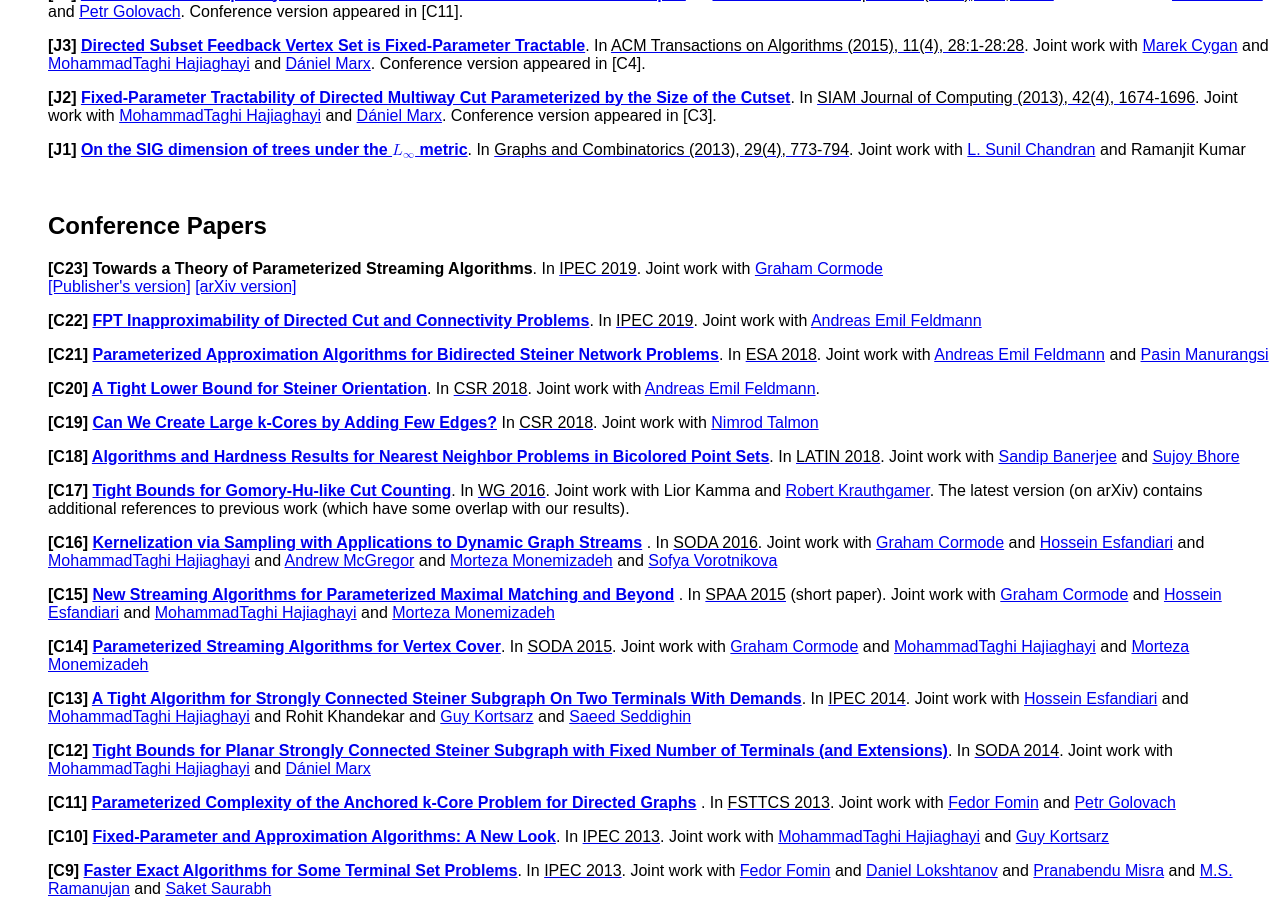
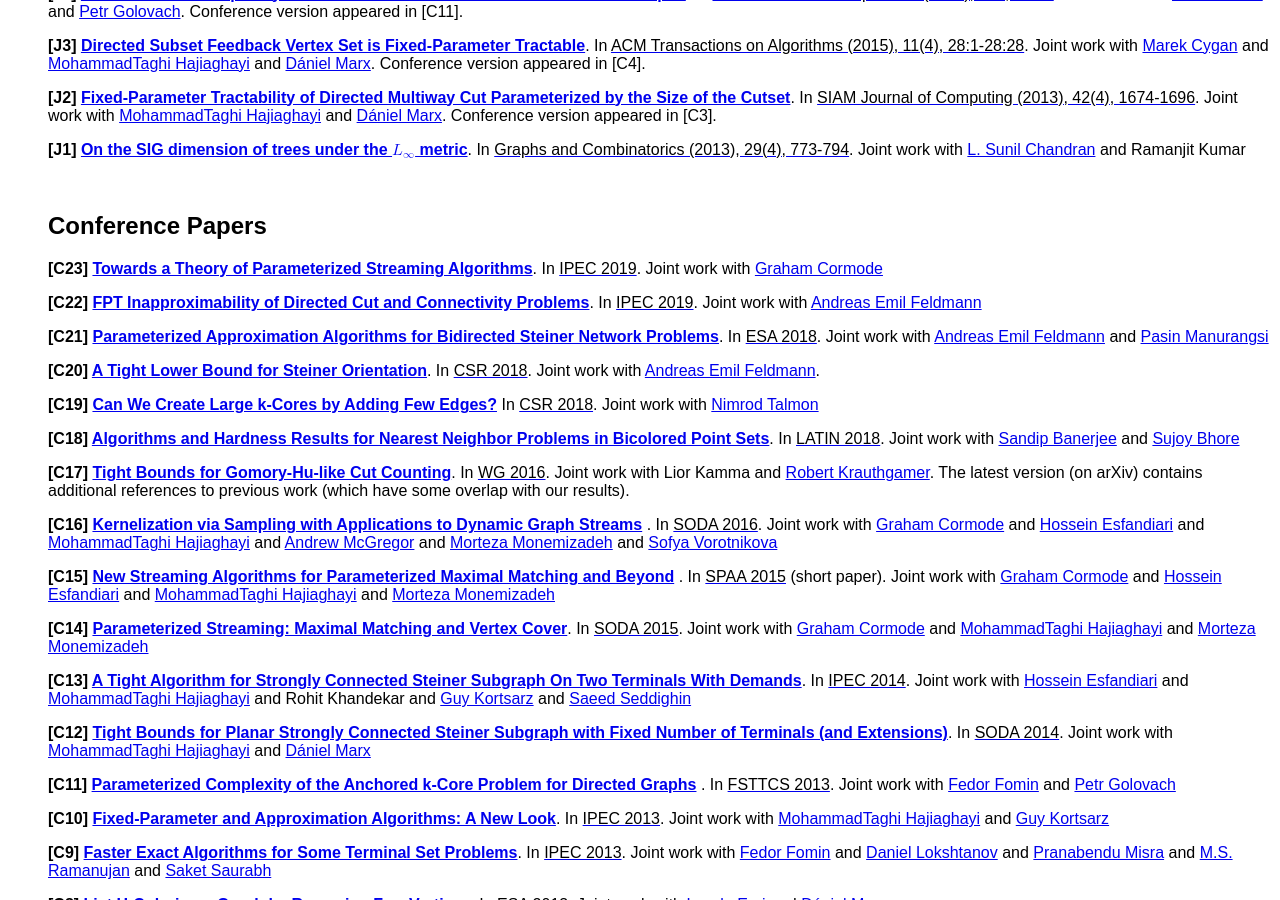
Before and after one commit to rajeshchitnis/rajeshchitnis.github.io, a Jekyll site: the page publications.html, which Jekyll copies as it is, in a window 1280 px wide and 900 px high, scrolled down 651 px. Built offline with Jekyll 4.4.1, drawn with Linux system fonts in a browser that asks for light colours.

Commit message:
Update publications.html

```diff
--- a/publications.html
+++ b/publications.html
@@ -172,98 +172,95 @@
 <h2>Conference Papers</h2>
 
 
-<p class="p7"><font color = "black"><b>[C23] Towards a Theory of Parameterized Streaming Algorithms</b>. In <a href="https://algo2019.ak.in.tum.de/index.php/menue-ipec/ipec-overview"><FONT COLOR=black>IPEC 2019</a>. Joint work with <a href="http://dimacs.rutgers.edu/~graham/">Graham Cormode</a>
-<br>
-<a href="http://drops.dagstuhl.de/opus/volltexte/2019/11468/"> [Publisher's version]</a> <a href="https://arxiv.org/abs/1911.09650"> [arXiv version]</a>
-</p>
+<p class="p7"><font color = "black"><b>[C23] <a href="https://arxiv.org/abs/1911.09650"> Towards a Theory of Parameterized Streaming Algorithms</a></b>. In <a href="http://drops.dagstuhl.de/opus/volltexte/2019/11468/"><FONT COLOR=black>IPEC 2019</a>. Joint work with <a href="http://dimacs.rutgers.edu/~graham/">Graham Cormode</a></p>
 <p class="p3"></p>
 
 
-<p class="p7"><font color = "black"><b>[C22] <a href="https://arxiv.org/abs/1910.01934"> FPT Inapproximability of Directed Cut and Connectivity Problems</a></b>. In <a href="https://algo2019.ak.in.tum.de/index.php/menue-ipec/ipec-overview"><FONT COLOR=black>IPEC 2019</a>. Joint work with <a href="https://sites.google.com/site/aefeldmann/">Andreas Emil Feldmann</a></p>
+<p class="p7"><font color = "black"><b>[C22] <a href="https://arxiv.org/abs/1910.01934"> FPT Inapproximability of Directed Cut and Connectivity Problems</a></b>. In <a href="http://drops.dagstuhl.de/opus/volltexte/2019/11469/"><FONT COLOR=black>IPEC 2019</a>. Joint work with <a href="https://sites.google.com/site/aefeldmann/">Andreas Emil Feldmann</a></p>
 <p class="p3"></p>
 
 
 
-<p class="p7"><font color = "black"><b>[C21] <a href="https://arxiv.org/abs/1707.06499"> Parameterized Approximation Algorithms for Bidirected Steiner Network Problems</a></b>. In <a href="http://algo2018.hiit.fi/esa/"><FONT COLOR=black>ESA 2018</a>. Joint work with <a href="https://sites.google.com/site/aefeldmann/">Andreas Emil Feldmann</a> and <a href="https://people.eecs.berkeley.edu/~pasin/">Pasin Manurangsi</a></p>
+<p class="p7"><font color = "black"><b>[C21] <a href="https://arxiv.org/abs/1707.06499"> Parameterized Approximation Algorithms for Bidirected Steiner Network Problems</a></b>. In <a href="http://drops.dagstuhl.de/opus/volltexte/2018/9483/"><FONT COLOR=black>ESA 2018</a>. Joint work with <a href="https://sites.google.com/site/aefeldmann/">Andreas Emil Feldmann</a> and <a href="https://people.eecs.berkeley.edu/~pasin/">Pasin Manurangsi</a></p>
 <p class="p3"></p>
 
 
 
 
 
-<p class="p7"><font color = "black"><b>[C20] <a href="https://link.springer.com/chapter/10.1007%2F978-3-319-90530-3_7"> A Tight Lower Bound for Steiner Orientation</a></b>. In <a href="https://logic.pdmi.ras.ru/csr2018/"><FONT COLOR=black>CSR 2018</a>. Joint work with <a href="https://sites.google.com/site/aefeldmann/">Andreas Emil Feldmann</a>.</span></p>
+<p class="p7"><font color = "black"><b>[C20] <a href="https://link.springer.com/chapter/10.1007%2F978-3-319-90530-3_7"> A Tight Lower Bound for Steiner Orientation</a></b>. In <a href="https://link.springer.com/chapter/10.1007%2F978-3-319-90530-3_7"><FONT COLOR=black>CSR 2018</a>. Joint work with <a href="https://sites.google.com/site/aefeldmann/">Andreas Emil Feldmann</a>.</span></p>
 <p class="p3"></p>
 
 
 
 
-<p class="p7"><font color = "black"><b>[C19] <a href="https://link.springer.com/chapter/10.1007%2F978-3-319-90530-3_8">Can We Create Large k-Cores by Adding Few Edges?</a></b> In <a href="https://logic.pdmi.ras.ru/csr2018/"><FONT COLOR=black>CSR 2018</a>. Joint work with <a href="https://elektronaj.github.io/newzutot/">Nimrod Talmon</a> </span></p>
+<p class="p7"><font color = "black"><b>[C19] <a href="https://link.springer.com/chapter/10.1007%2F978-3-319-90530-3_8">Can We Create Large k-Cores by Adding Few Edges?</a></b> In <a href="https://link.springer.com/chapter/10.1007%2F978-3-319-90530-3_8"><FONT COLOR=black>CSR 2018</a>. Joint work with <a href="https://elektronaj.github.io/newzutot/">Nimrod Talmon</a> </span></p>
 <p class="p3"></p>
 
 
 
 
-<p class="p7"><font color = "black"><b>[C18] <a href="https://link.springer.com/chapter/10.1007%2F978-3-319-77404-6_7">Algorithms and Hardness Results for Nearest Neighbor Problems in Bicolored Point Sets</a></b>. In <a href="http://latin2018.dc.uba.ar/#"><FONT COLOR=black>LATIN 2018</a>. Joint work with <a href="https://dblp.uni-trier.de/pers/hd/b/Banerjee:Sandip">Sandip Banerjee</a> and <a href="https://dblp.uni-trier.de/pers/hd/b/Bhore:Sujoy_Kumar">Sujoy Bhore</a> </span></p>
+<p class="p7"><font color = "black"><b>[C18] <a href="https://link.springer.com/chapter/10.1007%2F978-3-319-77404-6_7">Algorithms and Hardness Results for Nearest Neighbor Problems in Bicolored Point Sets</a></b>. In <a href="https://link.springer.com/chapter/10.1007%2F978-3-319-77404-6_7"><FONT COLOR=black>LATIN 2018</a>. Joint work with <a href="https://dblp.uni-trier.de/pers/hd/b/Banerjee:Sandip">Sandip Banerjee</a> and <a href="https://dblp.uni-trier.de/pers/hd/b/Bhore:Sujoy_Kumar">Sujoy Bhore</a> </span></p>
 <p class="p3"></p>
 
 
 
 
 
-<p class="p7"><font color = "black"><b>[C17] <a href="http://arxiv.org/abs/1511.08647">Tight Bounds for Gomory-Hu-like Cut Counting</a></b>. In <a href="http://www.ie.boun.edu.tr/~wg2016/"><FONT COLOR=black>WG 2016</a>. Joint work with Lior Kamma and <a href="http://www.wisdom.weizmann.ac.il/~robi/">Robert Krauthgamer</a>. The latest version (on arXiv) contains additional references to previous work (which have some overlap with our results).  </span></p>
+<p class="p7"><font color = "black"><b>[C17] <a href="http://arxiv.org/abs/1511.08647">Tight Bounds for Gomory-Hu-like Cut Counting</a></b>. In <a href="https://link.springer.com/chapter/10.1007%2F978-3-662-53536-3_12"><FONT COLOR=black>WG 2016</a>. Joint work with Lior Kamma and <a href="http://www.wisdom.weizmann.ac.il/~robi/">Robert Krauthgamer</a>. The latest version (on arXiv) contains additional references to previous work (which have some overlap with our results).  </span></p>
 <p class="p3"></p>
 
 
 
 
-<p class="p7"><font color = "black"><b>[C16] <a href="http://arxiv.org/abs/1505.01731">Kernelization via Sampling with Applications to Dynamic Graph Streams</a> </b>. In <a href="http://www.siam.org/meetings/da16/"><FONT COLOR=black>SODA 2016</a>. Joint work with <a href="http://dimacs.rutgers.edu/~graham/">Graham Cormode</a> and <a href="http://www.cs.umd.edu/~hossein/">Hossein Esfandiari</a> and <a href="http://www.cs.umd.edu/~hajiagha/">MohammadTaghi Hajiaghayi</a> and <a href="http://people.cs.umass.edu/~mcgregor/">Andrew McGregor</a> and <a href="http://www.tks.informatik.uni-frankfurt.de/monemizadeh?lang=en">Morteza Monemizadeh</a> and <a href="http://people.cs.umass.edu/~svorotni/">Sofya Vorotnikova</a> </span></p>
+<p class="p7"><font color = "black"><b>[C16] <a href="http://arxiv.org/abs/1505.01731">Kernelization via Sampling with Applications to Dynamic Graph Streams</a> </b>. In <a href="https://epubs.siam.org/doi/10.1137/1.9781611974331.ch92"><FONT COLOR=black>SODA 2016</a>. Joint work with <a href="http://dimacs.rutgers.edu/~graham/">Graham Cormode</a> and <a href="http://www.cs.umd.edu/~hossein/">Hossein Esfandiari</a> and <a href="http://www.cs.umd.edu/~hajiagha/">MohammadTaghi Hajiaghayi</a> and <a href="http://people.cs.umass.edu/~mcgregor/">Andrew McGregor</a> and <a href="http://www.tks.informatik.uni-frankfurt.de/monemizadeh?lang=en">Morteza Monemizadeh</a> and <a href="http://people.cs.umass.edu/~svorotni/">Sofya Vorotnikova</a> </span></p>
 <p class="p3"></p>
 
 
 
 
-<p class="p7"><font color = "black"><b>[C15] <a href="http://dl.acm.org/citation.cfm?doid=2755573.2755618">New Streaming Algorithms for Parameterized Maximal Matching and Beyond</a> </b>. In <a href="http://www.cs.jhu.edu/~spaa/2015/"><FONT COLOR=black>SPAA 2015</a> (short paper). Joint work with <a href="http://dimacs.rutgers.edu/~graham/">Graham Cormode</a> and <a href="http://www.cs.umd.edu/~hossein/">Hossein Esfandiari</a> and <a href="http://www.cs.umd.edu/~hajiagha/">MohammadTaghi Hajiaghayi</a> and <a href="http://www.tks.informatik.uni-frankfurt.de/monemizadeh?lang=en">Morteza Monemizadeh</a> </span></p>
+<p class="p7"><font color = "black"><b>[C15] <a href="http://dl.acm.org/citation.cfm?doid=2755573.2755618">New Streaming Algorithms for Parameterized Maximal Matching and Beyond</a> </b>. In <a href="https://dl.acm.org/citation.cfm?doid=2755573.2755618"><FONT COLOR=black>SPAA 2015</a> (short paper). Joint work with <a href="http://dimacs.rutgers.edu/~graham/">Graham Cormode</a> and <a href="http://www.cs.umd.edu/~hossein/">Hossein Esfandiari</a> and <a href="http://www.cs.umd.edu/~hajiagha/">MohammadTaghi Hajiaghayi</a> and <a href="http://www.tks.informatik.uni-frankfurt.de/monemizadeh?lang=en">Morteza Monemizadeh</a> </span></p>
 <p class="p3"></p>
 
 
 
 
 
-<p class="p7"><font color = "black"><b>[C14] <a href="http://arxiv.org/abs/1405.0093"> Parameterized Streaming Algorithms for Vertex Cover</a></b>. In <a href="http://www.siam.org/meetings/da15/"><FONT COLOR=black>SODA 2015</a>. Joint work with <a href="http://dimacs.rutgers.edu/~graham/">Graham Cormode</a> and <a href="http://www.cs.umd.edu/~hajiagha/">MohammadTaghi Hajiaghayi</a> and <a href="http://www.tks.informatik.uni-frankfurt.de/monemizadeh?lang=en">Morteza Monemizadeh</a> </span></p>
+<p class="p7"><font color = "black"><b>[C14] <a href="http://arxiv.org/abs/1405.0093"> Parameterized Streaming: Maximal Matching and Vertex Cover</a></b>. In <a href="https://epubs.siam.org/doi/10.1137/1.9781611973730.82"><FONT COLOR=black>SODA 2015</a>. Joint work with <a href="http://dimacs.rutgers.edu/~graham/">Graham Cormode</a> and <a href="http://www.cs.umd.edu/~hajiagha/">MohammadTaghi Hajiaghayi</a> and <a href="http://www.tks.informatik.uni-frankfurt.de/monemizadeh?lang=en">Morteza Monemizadeh</a> </span></p>
 <p class="p3"></p>
 
 
 
 
 
-<p class="p7"><font color = "black"><b>[C13] <a href="http://arxiv.org/abs/1506.03760"> A Tight Algorithm for Strongly Connected Steiner Subgraph On Two Terminals With Demands</a></b>. In <a href="http://algo2014.ii.uni.wroc.pl/ipec/index.html"><FONT COLOR=black>IPEC 2014</a>. Joint work with <a href="http://www.cs.umd.edu/~hossein/">Hossein Esfandiari</a> and <a href="http://www.cs.umd.edu/~hajiagha/">MohammadTaghi Hajiaghayi</a> and Rohit Khandekar and <a href="http://crab.rutgers.edu/~guyk/">Guy Kortsarz</a> and <a href="http://www.cs.umd.edu/~saeedrez/">Saeed Seddighin</a> </span></p>
+<p class="p7"><font color = "black"><b>[C13] <a href="http://arxiv.org/abs/1506.03760"> A Tight Algorithm for Strongly Connected Steiner Subgraph On Two Terminals With Demands</a></b>. In <a href="https://link.springer.com/chapter/10.1007%2F978-3-319-13524-3_14"><FONT COLOR=black>IPEC 2014</a>. Joint work with <a href="http://www.cs.umd.edu/~hossein/">Hossein Esfandiari</a> and <a href="http://www.cs.umd.edu/~hajiagha/">MohammadTaghi Hajiaghayi</a> and Rohit Khandekar and <a href="http://crab.rutgers.edu/~guyk/">Guy Kortsarz</a> and <a href="http://www.cs.umd.edu/~saeedrez/">Saeed Seddighin</a> </span></p>
 <p class="p3"></p>
 
 
 
 
 
-<p class="p7"><font color = "black"><b>[C12] <a href="http://epubs.siam.org/doi/abs/10.1137/1.9781611973402.129"> Tight Bounds for Planar Strongly Connected Steiner Subgraph with Fixed Number of Terminals (and Extensions)</a></b>. In <a href="http://www.siam.org/meetings/da14/"><FONT COLOR=black>SODA 2014</a>. Joint work with <a href="http://www.cs.umd.edu/~hajiagha/">MohammadTaghi Hajiaghayi</a> and <a href="http://www.cs.bme.hu/~dmarx/">D&aacute;niel Marx</a> </span></p>
+<p class="p7"><font color = "black"><b>[C12] <a href="http://epubs.siam.org/doi/abs/10.1137/1.9781611973402.129"> Tight Bounds for Planar Strongly Connected Steiner Subgraph with Fixed Number of Terminals (and Extensions)</a></b>. In <a href="https://epubs.siam.org/doi/10.1137/1.9781611973402.129"><FONT COLOR=black>SODA 2014</a>. Joint work with <a href="http://www.cs.umd.edu/~hajiagha/">MohammadTaghi Hajiaghayi</a> and <a href="http://www.cs.bme.hu/~dmarx/">D&aacute;niel Marx</a> </span></p>
 <p class="p3"></p>
 
 
 
 
 
-<p class="p7"><font color = "black"><b>[C11] <a href="http://arxiv.org/abs/1304.5870">  Parameterized Complexity of the Anchored k-Core Problem for Directed Graphs</a> </b>. In <a href="http://www.fsttcs.org/"><FONT COLOR=black>FSTTCS 2013</a>. Joint work with <a href="http://www.ii.uib.no/~fomin/">Fedor Fomin</a> and <a href="http://folk.uib.no/pgo041/">Petr Golovach</a> </span></p>
+<p class="p7"><font color = "black"><b>[C11] <a href="http://arxiv.org/abs/1304.5870">  Parameterized Complexity of the Anchored k-Core Problem for Directed Graphs</a> </b>. In <a href="http://drops.dagstuhl.de/opus/volltexte/2013/4363/"><FONT COLOR=black>FSTTCS 2013</a>. Joint work with <a href="http://www.ii.uib.no/~fomin/">Fedor Fomin</a> and <a href="http://folk.uib.no/pgo041/">Petr Golovach</a> </span></p>
 <p class="p3"></p>
 
 
 
 
-<p class="p7"><font color = "black"><b>[C10] <a href="http://arxiv.org/abs/1308.3520"> Fixed-Parameter and Approximation Algorithms: A New Look</a></b>. In <a href="http://www.kr.tuwien.ac.at/events/ipec2013/"><FONT COLOR=black>IPEC 2013</a>. Joint work with <a href="http://www.cs.umd.edu/~hajiagha/">MohammadTaghi Hajiaghayi</a> and <a href="http://crab.rutgers.edu/~guyk/">Guy Kortsarz</a> </span></p>
+<p class="p7"><font color = "black"><b>[C10] <a href="http://arxiv.org/abs/1308.3520"> Fixed-Parameter and Approximation Algorithms: A New Look</a></b>. In <a href="https://link.springer.com/chapter/10.1007%2F978-3-319-03898-8_11"><FONT COLOR=black>IPEC 2013</a>. Joint work with <a href="http://www.cs.umd.edu/~hajiagha/">MohammadTaghi Hajiaghayi</a> and <a href="http://crab.rutgers.edu/~guyk/">Guy Kortsarz</a> </span></p>
 <p class="p3"></p>
 
 
 
 
 
-<p class="p7"><font color = "black"><b>[C9] <a href="exact.pdf"> Faster Exact Algorithms for  Some Terminal Set Problems</a></b>. In <a href="http://www.kr.tuwien.ac.at/events/ipec2013/"><FONT COLOR=black>IPEC 2013</a>. Joint work with <a href="http://www.ii.uib.no/~fomin/">Fedor Fomin</a> and <a href="http://www.ii.uib.no/~daniello/">Daniel Lokshtanov</a>
+<p class="p7"><font color = "black"><b>[C9] <a href="exact.pdf"> Faster Exact Algorithms for  Some Terminal Set Problems</a></b>. In <a href="https://link.springer.com/chapter/10.1007%2F978-3-319-03898-8_14"><FONT COLOR=black>IPEC 2013</a>. Joint work with <a href="http://www.ii.uib.no/~fomin/">Fedor Fomin</a> and <a href="http://www.ii.uib.no/~daniello/">Daniel Lokshtanov</a>
 and <a href="http://www.imsc.res.in/~pranabendu/">Pranabendu Misra</a> and <a href="https://msramanujan.weebly.com/">M.S. Ramanujan</a>
 and <a href="http://www.imsc.res.in/~saket/">Saket Saurabh</a></span></p>
 <p class="p3"></p>
@@ -272,53 +269,53 @@
 
 
 
-<p class="p7"><font color = "black"><b>[C8] <a href="http://arxiv.org/abs/1308.1068"> List H-Coloring a Graph by Removing Few Vertices</a></b>. In <a href="http://algo2013.inria.fr/esa.shtml"><FONT COLOR=black>ESA 2013</a>. Joint work with <a href="http://cs.indstate.edu/~legri/">Laszlo Egri</a> and <a href="http://www.cs.bme.hu/~dmarx/">D&aacute;niel Marx</a> </span></p>
+<p class="p7"><font color = "black"><b>[C8] <a href="http://arxiv.org/abs/1308.1068"> List H-Coloring a Graph by Removing Few Vertices</a></b>. In <a href="https://link.springer.com/chapter/10.1007%2F978-3-642-40450-4_27"><FONT COLOR=black>ESA 2013</a>. Joint work with <a href="http://cs.indstate.edu/~legri/">Laszlo Egri</a> and <a href="http://www.cs.bme.hu/~dmarx/">D&aacute;niel Marx</a> </span></p>
 <p class="p3"></p>
 
 
 
 
 
-<p class="p7"><font color = "black"><b>[C7]  <a href="http://arxiv.org/abs/1304.6420"> Preventing Unraveling in Social Networks Gets Harder</a></b>. In <a href="http://www.aaai.org/Conferences/AAAI/aaai13.php"><FONT COLOR=black>AAAI 2013</a>. Joint work with <a href="http://www.ii.uib.no/~fomin/">Fedor Fomin</a> and <a href="http://folk.uib.no/pgo041/">Petr Golovach</a> </span></p>
+<p class="p7"><font color = "black"><b>[C7]  <a href="http://arxiv.org/abs/1304.6420"> Preventing Unraveling in Social Networks Gets Harder</a></b>. In <a href="https://www.aaai.org/ocs/index.php/AAAI/AAAI13/paper/view/6313"><FONT COLOR=black>AAAI 2013</a>. Joint work with <a href="http://www.ii.uib.no/~fomin/">Fedor Fomin</a> and <a href="http://folk.uib.no/pgo041/">Petr Golovach</a> </span></p>
 <p class="p3"></p>
 
 
 
 
 
-<p class="p7"><font color = "black"><b>[C6] <a href="http://arxiv.org/abs/1204.6552"> A Game-Theoretic Model Motivated by the DARPA Network Challenge</a></b>. In <a href="http://www.cs.jhu.edu/~spaa/2013/"><FONT COLOR=black>SPAA 2013 </a>(short paper). A preliminary version appeared in <a href="http://faculty.cse.tamu.edu/nikolova/Risk-workshop-ACM-EC-2012/">Workshop on Risk Aversion in Algorithmic Game Theory and Mechanism Design </a>. Joint work with <a href="http://www.cs.umd.edu/~hajiagha/">MohammadTaghi Hajiaghayi</a> and <a href="http://www.cs.umd.edu/~jkatz/">Jonathan Katz</a> and <a href="http://www.cs.umd.edu/~koyelm/">Koyel Mukherjee</a></span></p>
+<p class="p7"><font color = "black"><b>[C6] <a href="http://arxiv.org/abs/1204.6552"> A Game-Theoretic Model Motivated by the DARPA Network Challenge</a></b>. In <a href="https://dl.acm.org/citation.cfm?doid=2486159.2486160"><FONT COLOR=black>SPAA 2013 </a>(short paper). A preliminary version appeared in <a href="http://faculty.cse.tamu.edu/nikolova/Risk-workshop-ACM-EC-2012/">Workshop on Risk Aversion in Algorithmic Game Theory and Mechanism Design </a>. Joint work with <a href="http://www.cs.umd.edu/~hajiagha/">MohammadTaghi Hajiaghayi</a> and <a href="http://www.cs.umd.edu/~jkatz/">Jonathan Katz</a> and <a href="http://www.cs.umd.edu/~koyelm/">Koyel Mukherjee</a></span></p>
 <p class="p3"></p>
 
 
 
 
 
-<p class="p7"><font color = "black"><b>[C5] <a href="http://arxiv.org/abs/1207.4079"> Designing FPT Algorithms for Cut Problems using Randomized Contractions</a></b>. In <a href="http://dimacs.rutgers.edu/FOCS12/"><FONT COLOR=black>FOCS 2012. Joint work with <a href="http://www.mimuw.edu.pl/~cygan/">Marek Cygan</a> and <a href="http://www.cs.umd.edu/~hajiagha/">MohammadTaghi Hajiaghayi</a> and <a href="http://www.mimuw.edu.pl/~malcin/">Marcin Pilipczuk</a> and <a href="https://www.mimuw.edu.pl/~mp248287/">Michal  Pilipczuk</a></p>
+<p class="p7"><font color = "black"><b>[C5] <a href="http://arxiv.org/abs/1207.4079"> Designing FPT Algorithms for Cut Problems using Randomized Contractions</a></b>. In <a href="https://ieeexplore.ieee.org/document/6375324"><FONT COLOR=black>FOCS 2012. Joint work with <a href="http://www.mimuw.edu.pl/~cygan/">Marek Cygan</a> and <a href="http://www.cs.umd.edu/~hajiagha/">MohammadTaghi Hajiaghayi</a> and <a href="http://www.mimuw.edu.pl/~malcin/">Marcin Pilipczuk</a> and <a href="https://www.mimuw.edu.pl/~mp248287/">Michal  Pilipczuk</a></p>
 <p class="p3"></p>
 
 
 
 
-<p class="p7"><font color = "black"><b>[C4] <a href="http://arxiv.org/abs/1205.1271"> Directed Subset Feedback Vertex Set is Fixed-Parameter Tractable</a></b>. In <a href="http://www2.warwick.ac.uk/fac/cross_fac/dimap/icalp2012/"><FONT COLOR=black>ICALP 2012</a>. Joint work with <a href="http://www.mimuw.edu.pl/~cygan/">Marek Cygan</a> and <a href="http://www.cs.umd.edu/~hajiagha/">MohammadTaghi Hajiaghayi</a> and <a href="http://www.cs.bme.hu/~dmarx/">D&aacute;niel Marx</a></p>
+<p class="p7"><font color = "black"><b>[C4] <a href="http://arxiv.org/abs/1205.1271"> Directed Subset Feedback Vertex Set is Fixed-Parameter Tractable</a></b>. In <a href="https://link.springer.com/chapter/10.1007%2F978-3-642-31594-7_20"><FONT COLOR=black>ICALP 2012</a>. Joint work with <a href="http://www.mimuw.edu.pl/~cygan/">Marek Cygan</a> and <a href="http://www.cs.umd.edu/~hajiagha/">MohammadTaghi Hajiaghayi</a> and <a href="http://www.cs.bme.hu/~dmarx/">D&aacute;niel Marx</a></p>
 <p class="p3"></p>
 
 
 
 
-<p class="p7"><font color = "black"><b>[C3] <a href="http://arxiv.org/abs/1110.0259"> Fixed-Parameter Tractability of Directed Multiway Cut Parameterized by the Size of the Cutset</a></b>. In <a href="http://www.siam.org/meetings/da12/"><FONT COLOR=black>SODA 2012. Joint work with <a href="http://www.cs.umd.edu/~hajiagha/">MohammadTaghi Hajiaghayi</a> and <a href="http://www.cs.bme.hu/~dmarx/">D&aacute;niel Marx</a></p>
+<p class="p7"><font color = "black"><b>[C3] <a href="http://arxiv.org/abs/1110.0259"> Fixed-Parameter Tractability of Directed Multiway Cut Parameterized by the Size of the Cutset</a></b>. In <a href="https://epubs.siam.org/doi/10.1137/1.9781611973099.136"><FONT COLOR=black>SODA 2012. Joint work with <a href="http://www.cs.umd.edu/~hajiagha/">MohammadTaghi Hajiaghayi</a> and <a href="http://www.cs.bme.hu/~dmarx/">D&aacute;niel Marx</a></p>
 <p class="p3"></p>
 
 
 
 
 
-<p class="p7"><font color = "black"><b>[C2] <a href="http://arxiv.org/abs/1105.0707"> Parameterized Complexity of Problems in Coalitional Resource Games</a></b>. In <a href="http://www.aaai.org/Conferences/AAAI/aaai11.php/"><FONT COLOR=black>AAAI 2011</a>. Joint work with <a href="http://www.cs.umd.edu/~hajiagha/">MohammadTaghi Hajiaghayi</a> and <a href="http://www.cs.umd.edu/~vliaghat/">Vahid Liaghat</a></span></p>
+<p class="p7"><font color = "black"><b>[C2] <a href="http://arxiv.org/abs/1105.0707"> Parameterized Complexity of Problems in Coalitional Resource Games</a></b>. In <a href="https://www.aaai.org/ocs/index.php/AAAI/AAAI11/paper/view/3755"><FONT COLOR=black>AAAI 2011</a>. Joint work with <a href="http://www.cs.umd.edu/~hajiagha/">MohammadTaghi Hajiaghayi</a> and <a href="http://www.cs.umd.edu/~vliaghat/">Vahid Liaghat</a></span></p>
 <p class="p3"></p>
 
 
 
 
-<p class="p7"><font color = "black"><b>[C1] <a href="fptBoxicity.pdf"> Parameterized Algorithms for Boxicity</a></b>. In <a href="http://tclab.kaist.ac.kr/~isaac10/home.html"><FONT COLOR=black>ISAAC 2010</a>. Joint work with <a href="https://www.bi.vt.edu/ndssl/people/Abhijin-Adiga">Abhijin Adiga</a> and <a href="http://www.imsc.res.in/~saket/">Saket Saurabh</a><br></p>
+<p class="p7"><font color = "black"><b>[C1] <a href="fptBoxicity.pdf"> Parameterized Algorithms for Boxicity</a></b>. In <a href="https://link.springer.com/chapter/10.1007%2F978-3-642-17517-6_33"><FONT COLOR=black>ISAAC 2010</a>. Joint work with <a href="https://www.bi.vt.edu/ndssl/people/Abhijin-Adiga">Abhijin Adiga</a> and <a href="http://www.imsc.res.in/~saket/">Saket Saurabh</a><br></p>
 <p class="p3"></p>
 
 
```
